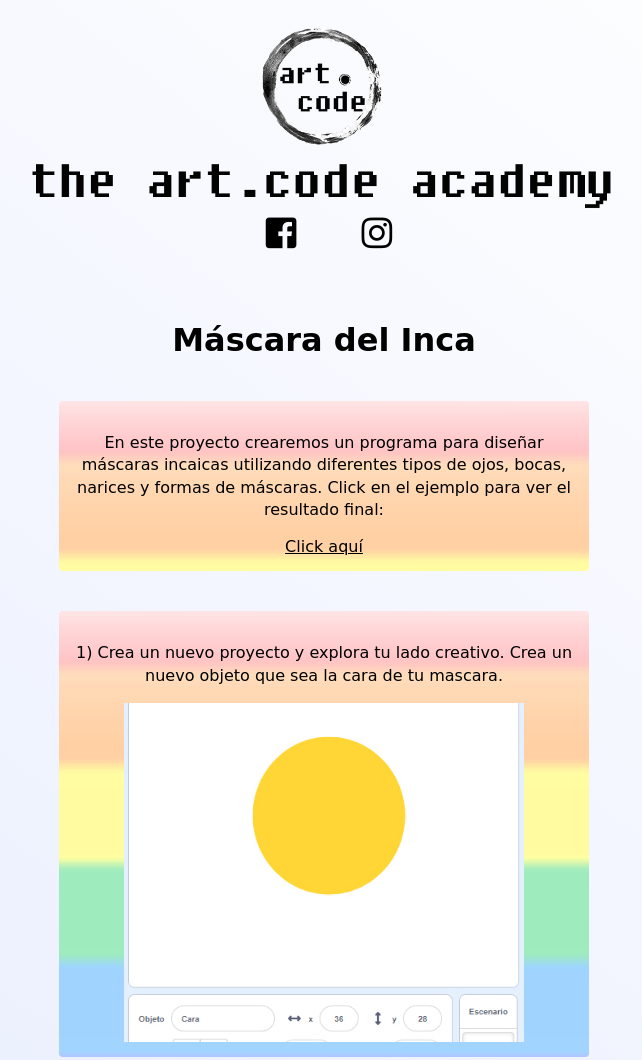
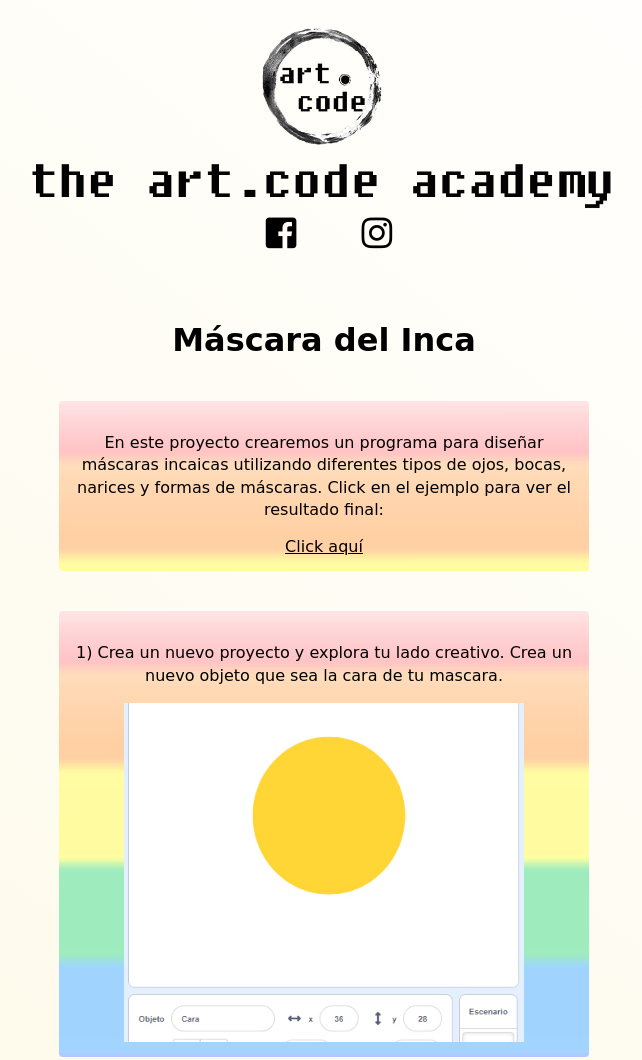
Before and after one commit to artcodeacademy/mascara-del-inca, a plain HTML site: page index.html in a window 1280 px wide. Shown: the top 1060 px of the page, without its empty margins (316-958 px from the left). Drawn offline with Linux system fonts and the light colour scheme.

Commit message:
Update index.css

```diff
--- a/index.css
+++ b/index.css
@@ -1,6 +1,6 @@
 body {
     font-family: 'Kalam' ,cursive ;
-    background: linear-gradient(37deg, rgb(66, 113, 244, .3), white);
+    background: linear-gradient(37deg, rgb(244, 212, 66, .3), white);
     background-repeat: no-repeat;
 }
 
```
